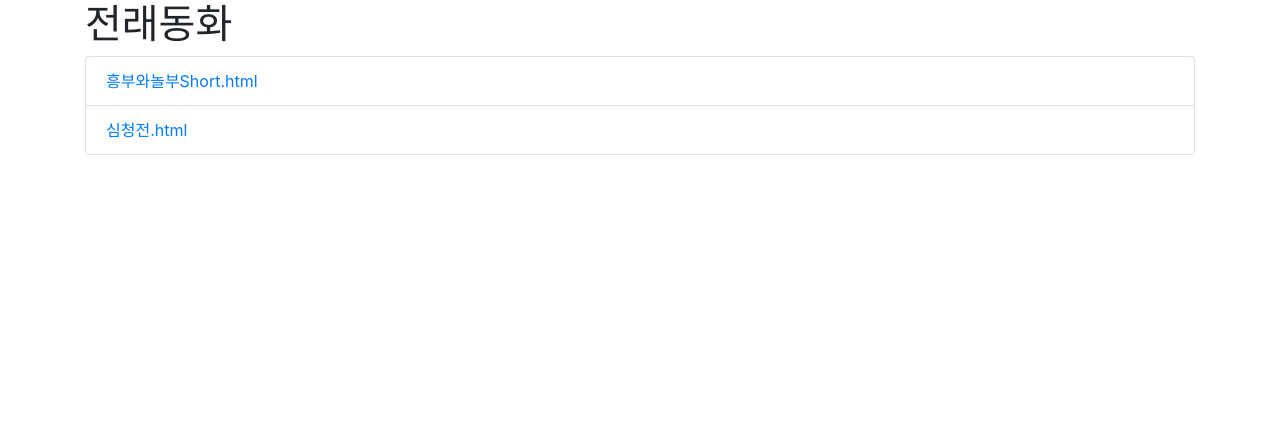
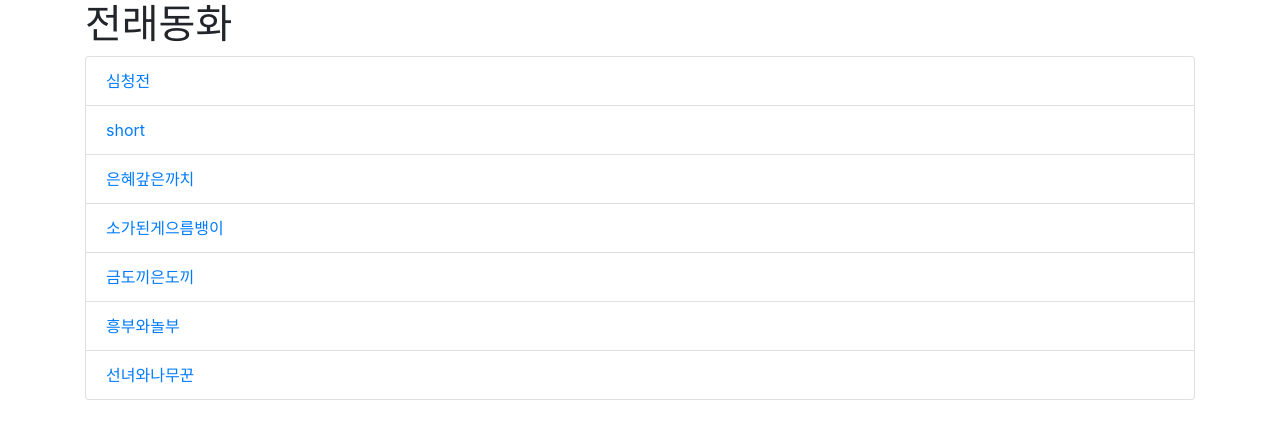
Before and after one commit to fliklab/polly-generator, a plain HTML site: page index.html in a window 1280 px wide. Drawn offline with nearby package versions, Linux system fonts and the light colour scheme.

Commit message:
Update index.html

```diff
--- a/index.html
+++ b/index.html
@@ -11,11 +11,22 @@
     <div class="container">
       <h1>전래동화</h1>
       <ul class="list-group">
+        <li class="list-group-item"><a href="심청전.html">심청전</a></li>
+        <li class="list-group-item"><a href="short.html">short</a></li>
         <li class="list-group-item">
-          <a href="흥부와놀부Short.html">흥부와놀부Short.html</a>
+          <a href="은혜갚은까치.html">은혜갚은까치</a>
         </li>
         <li class="list-group-item">
-          <a href="심청전.html">심청전.html</a>
+          <a href="소가된게으름뱅이.html">소가된게으름뱅이</a>
+        </li>
+        <li class="list-group-item">
+          <a href="금도끼은도끼.html">금도끼은도끼</a>
+        </li>
+        <li class="list-group-item">
+          <a href="흥부와놀부Short.html">흥부와놀부</a>
+        </li>
+        <li class="list-group-item">
+          <a href="선녀와나무꾼.html">선녀와나무꾼</a>
         </li>
       </ul>
     </div>
```
Also changed, not shown: short.html (deleted, +0 -20 lines).
